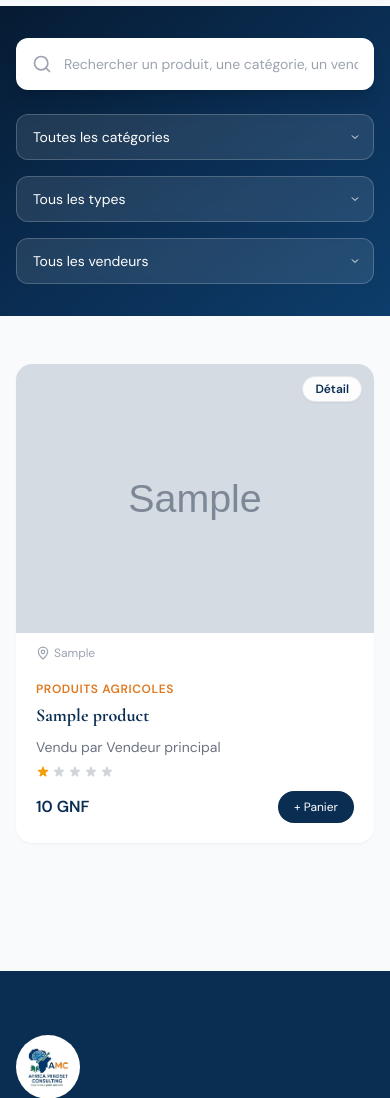
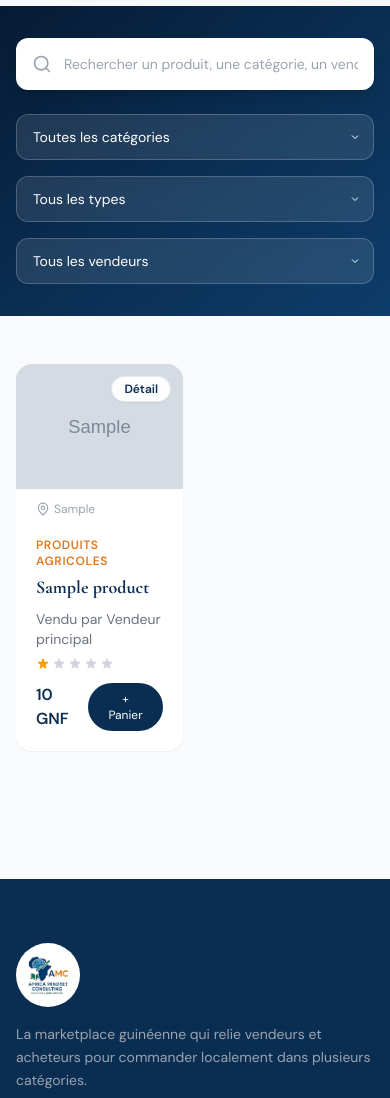
Before and after one commit to Faraleno2022/vendonsici, a Django app: page / in a window 390 px wide. Shown: the part 98-1196 px from the top of the page. Run offline with Django 5.2, Linux system fonts and the light colour scheme; data comes from the database, SQL or seed files in the repository; tables that the repository leaves empty hold one stand-in row (values such as "Sample post"); grey boxes marked "Sample" are stand-in pictures; some libraries are stand-ins or nearby versions.

Commit message:
feat(home): 5 cartes par ligne et 50 produits par page
- Grille CSS : grid-cols-5 sur grand écran (2 mobile, 3 sm, 4 md, 5 lg)
- Pagination : 50 produits par page (5 colonnes × 10 lignes)

Co-Authored-By: Claude Sonnet 4.6 <noreply@anthropic.com>

```diff
--- a/boutique/views.py
+++ b/boutique/views.py
@@ -98,7 +98,7 @@ def home(request):
     if type_vente and type_vente != 'tout':
         products = products.filter(type_vente=type_vente)
 
-    paginator = Paginator(products, 16)
+    paginator = Paginator(products, 50)
     page_number = request.GET.get('page')
     page_obj = paginator.get_page(page_number)
 
--- a/templates/boutique/home.html
+++ b/templates/boutique/home.html
@@ -74,7 +74,7 @@
 
     <!-- Products Grid -->
     {% if products %}
-    <div class="grid grid-cols-1 sm:grid-cols-2 lg:grid-cols-3 xl:grid-cols-4 gap-6">
+    <div class="grid grid-cols-2 sm:grid-cols-3 md:grid-cols-4 lg:grid-cols-5 gap-6">
         {% for product in products %}
         <div class="cascade-item product-card bg-white rounded-2xl overflow-hidden shadow-sm hover:shadow-xl transition-all duration-500 group"
              style="animation-delay: 0s;">
```
